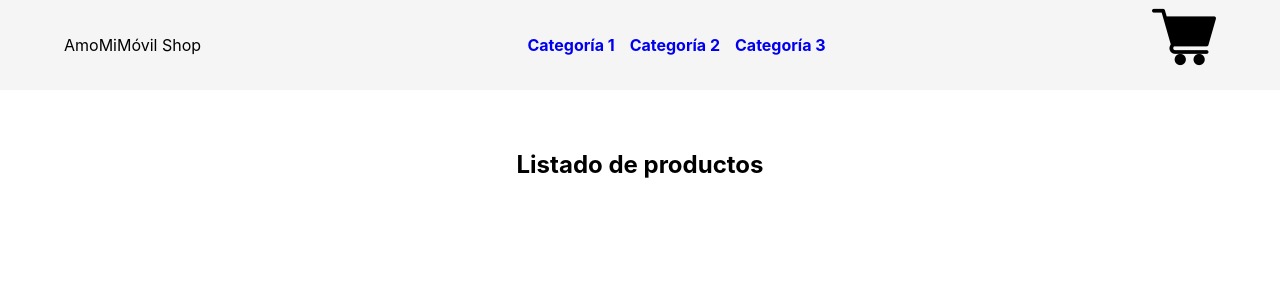
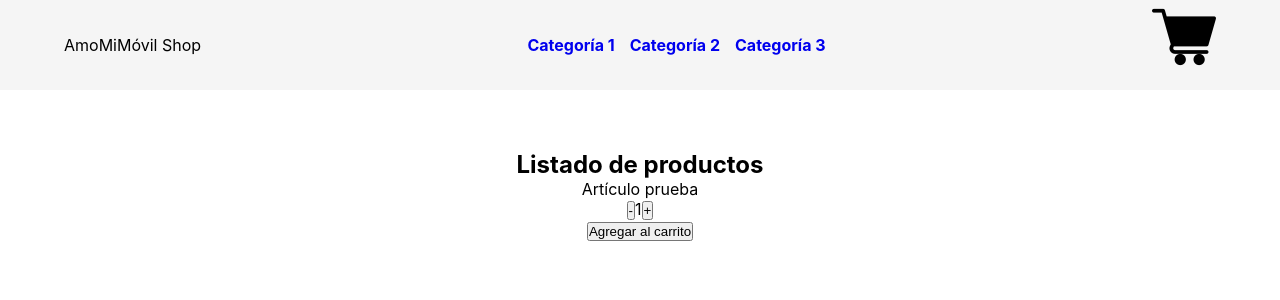
Before and after one commit to dicapriomarcos/ecomm-com19765-dicaprio, a React (Create React App) app in the folder ecomm-com19765-dicaprio/: page / in a window 1280 px wide. Shown: the top 300 px of the page. Built offline with nearby package versions, Linux system fonts and the light colour scheme.

Commit message:
Desafío: Contador con botón

```diff
--- /dev/null
+++ b/ecomm-com19765-dicaprio/src/components/AddToCart/AddToCart.jsx
@@ -0,0 +1,16 @@
+import React from 'react';
+
+export default function AddToCart({quantity}) {
+
+    const onAdd = () => {
+        if(quantity > 0){
+              alert(`Oye,  todavía no llegamos a esta clase, pero tienes ${quantity} ${quantity < 2 ? 'Item' : 'Items'} en tu carrito`)
+        }
+
+    }
+  return (
+    <div class="add-to-cart-button">
+        <button onClick={onAdd}>Agregar al carrito</button>
+    </div>
+  );
+}
--- /dev/null
+++ b/ecomm-com19765-dicaprio/src/components/Item/Item.jsx
@@ -0,0 +1,13 @@
+import React from 'react';
+import ItemCount from '../ItemCount/ItemCount.jsx'
+
+export default function Item() {
+  return (
+    <article>
+        <div>
+            Artículo prueba
+        </div>
+        <ItemCount initial={1} stock="5" />
+    </article>
+  );
+}
--- /dev/null
+++ b/ecomm-com19765-dicaprio/src/components/ItemCount/ItemCount.jsx
@@ -0,0 +1,37 @@
+import React, {useState} from 'react';
+import AddToCart from '../AddToCart/AddToCart.jsx'
+
+export default function ItemCount({initial, stock}) {
+
+    const [quantity , setQuantity] = useState(initial)
+
+    const addQuantity = () => {
+
+        quantity < stock ? setQuantity(quantity + 1) : alert('Ya no hay stock')
+
+    }
+
+    const removeQuantity = () => {
+
+        quantity > initial ? setQuantity(quantity - 1) : alert('No puedes bajar de aquí')
+
+    }
+
+  return (
+    <div class="add-to-cart-container">
+        <div class="quantity-buttons">
+            <button onClick={removeQuantity}>
+                -
+            </button>
+            <span>
+                {quantity}
+            </span>
+            <button onClick={addQuantity}>
+                +
+            </button>
+        </div>
+        <AddToCart quantity={quantity} />
+    </div>
+
+  );
+}
--- a/ecomm-com19765-dicaprio/src/components/ItemListContainer/ItemListContainer.jsx
+++ b/ecomm-com19765-dicaprio/src/components/ItemListContainer/ItemListContainer.jsx
@@ -1,10 +1,14 @@
 import React from 'react';
 import './ItemListContainer.css'
+import Item from '../Item/Item.jsx'
 
 export default function ItemListContainer(props) {
   return (
     <main id="item-list-container">
     <h2>{props.greeting}</h2>
+      <div class="item-list-row">
+        <Item />
+      </div>
     </main>
   );
 }
```
